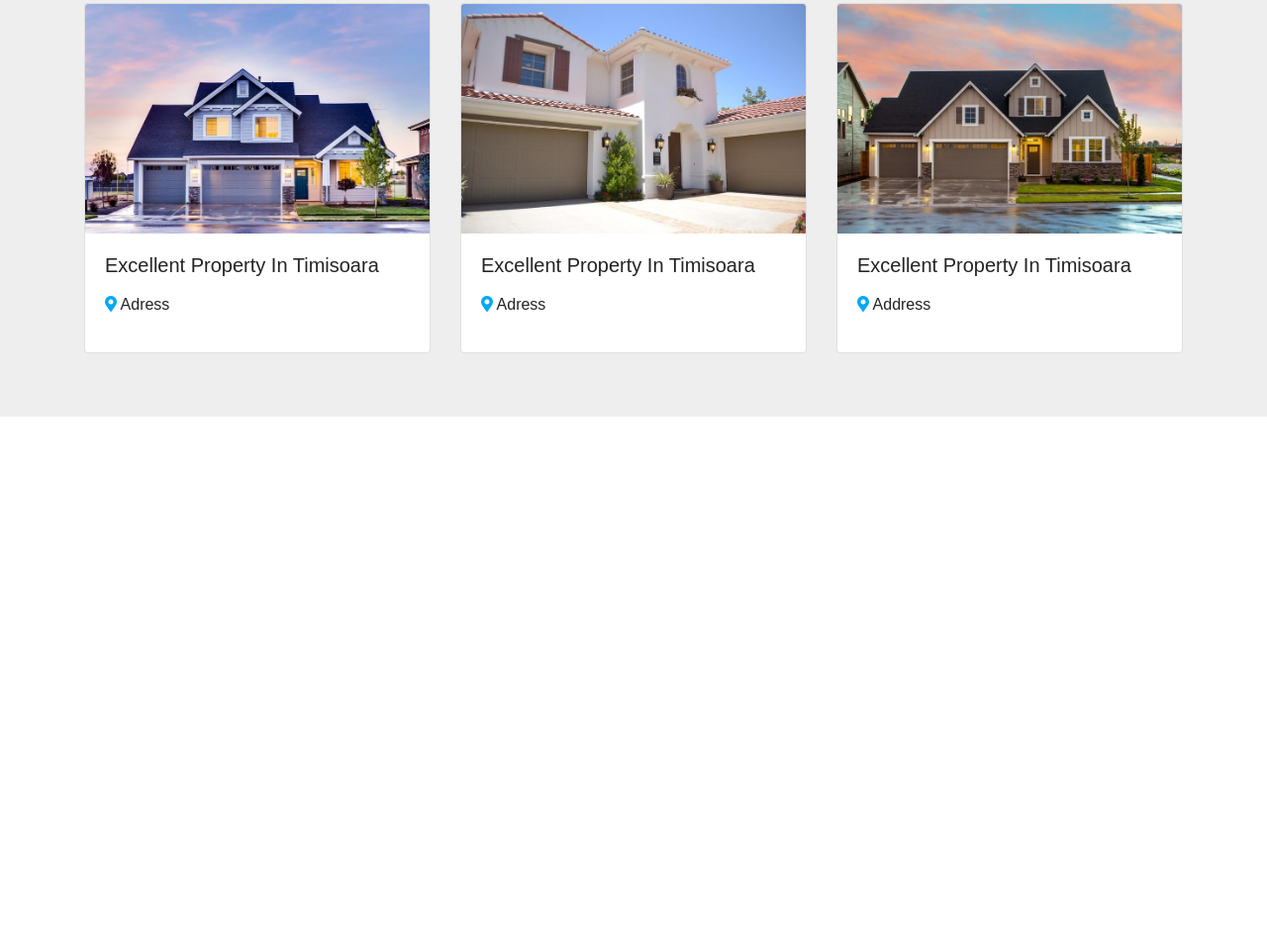
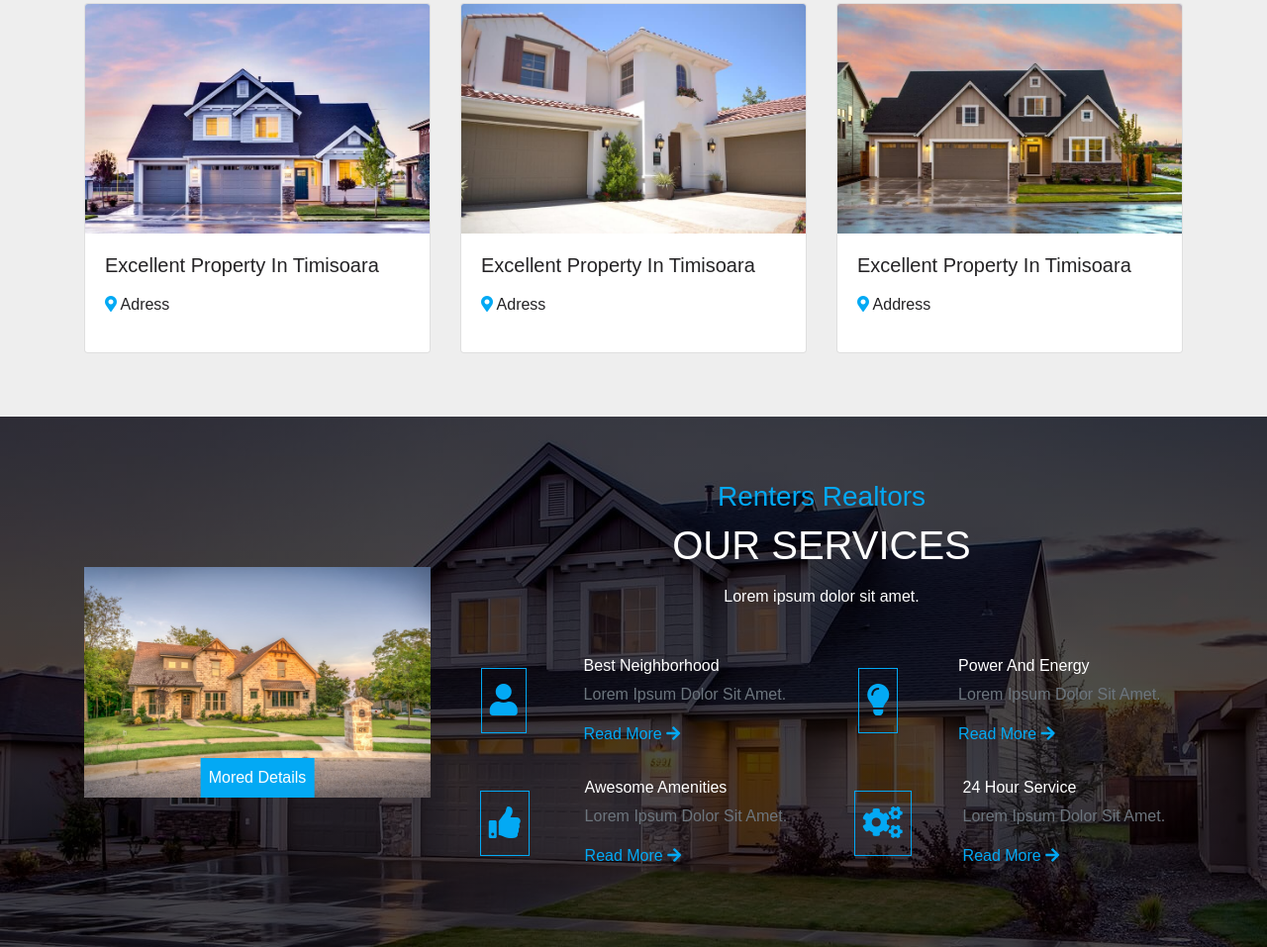
Before and after one commit to SelariuAlex/Rent, a plain HTML site: page index.html in a window 1280 px wide. Shown: the part 1625-2582 px from the top of the page at 99% size. Before the commit the page ends 2046 px from the top, so only its background shows below. Drawn offline with Linux system fonts and the light colour scheme.

Commit message:
services

```diff
--- a/css/main.css
+++ b/css/main.css
@@ -87,3 +87,39 @@ body {
 .featured {
   background: var(--mainGrey);
 }
+/* services section */
+.services,
+.tour {
+  background: linear-gradient(rgba(0, 0, 0, 0.7), rgba(0, 0, 0, 0.7)),
+    url('../img/bg.jpeg') center/cover fixed no-repeat;
+}
+.services-info-text {
+  position: absolute;
+  bottom: 0;
+  left: 50%;
+  transform: translateX(-50%);
+  background: var(--mainBlue);
+  color: var(--mainWhite) !important;
+  margin-bottom: 0;
+  text-decoration: none;
+  text-align: center;
+}
+.services-info-text:hover {
+  color: var(--mainDark) !important;
+  text-decoration: none;
+}
+.service-icon {
+  font-size: 2rem;
+  color: var(--mainBlue);
+  padding: 0.5rem;
+  border: 0.1rem solid var(--mainBlue);
+  margin-right: 1rem;
+  transition: all 1s ease-in-out;
+}
+.service-icon:hover {
+  background: var(--mainBlue);
+  color: var(--mainGrey);
+}
+.service-link:hover {
+  color: var(--mainWhite);
+}
--- a/index.html
+++ b/index.html
@@ -276,6 +276,111 @@
     </section>
     <!-- end of featured -->
 
+    <!-- services section -->
+    <section id="services" class="services py-5">
+      <div class="container">
+        <div class="row flex-lg-row-reverse">
+          <!-- services info -->
+          <div class="col-lg-8 my-3">
+            <!-- section title -->
+            <div class="row">
+              <div class="col text-center section-title mb-3">
+                <h3 class="text-blue text-capitalize">renters realtors</h3>
+                <h1 class="text-uppercase text-white">our services</h1>
+                <div class="title-underline my-3 bg-secondary">
+                  <div class="title-underline__center"></div>
+                </div>
+                <p class="w-75 mx-auto text-white">
+                  Lorem ipsum dolor sit amet.
+                </p>
+              </div>
+            </div>
+            <!-- end of section title -->
+            <div class="row">
+              <!-- single service -->
+              <div
+                class="col-10 mx-auto col-sm-6 d-flex justify-content-around my-3"
+              >
+                <div class="service-icon align-self-center">
+                  <i class="fas fa-user"></i>
+                </div>
+                <!-- service info -->
+                <div class="text-capitalize">
+                  <h6 class="text-white">best neighborhood</h6>
+                  <p class="text-secondary">Lorem ipsum dolor sit amet.</p>
+                  <a href="#" class="text-blue service-link">
+                    read more <span><i class="fas fa-arrow-right"></i></span>
+                  </a>
+                </div>
+              </div>
+              <!-- end single service -->
+              <!-- single service -->
+              <div
+                class="col-10 mx-auto col-sm-6 d-flex justify-content-around my-3"
+              >
+                <div class="service-icon align-self-center">
+                  <i class="fas fa-lightbulb"></i>
+                </div>
+                <!-- service info -->
+                <div class="text-capitalize">
+                  <h6 class="text-white">power and energy</h6>
+                  <p class="text-secondary">Lorem ipsum dolor sit amet.</p>
+                  <a href="#" class="text-blue service-link">
+                    read more <span><i class="fas fa-arrow-right"></i></span>
+                  </a>
+                </div>
+              </div>
+              <!-- end single service -->
+              <!-- single service -->
+              <div
+                class="col-10 mx-auto col-sm-6 d-flex justify-content-around my-3"
+              >
+                <div class="service-icon align-self-center">
+                  <i class="fas fa-thumbs-up"></i>
+                </div>
+                <!-- service info -->
+                <div class="text-capitalize">
+                  <h6 class="text-white">awesome amenities</h6>
+                  <p class="text-secondary">Lorem ipsum dolor sit amet.</p>
+                  <a href="#" class="text-blue service-link">
+                    read more <span><i class="fas fa-arrow-right"></i></span>
+                  </a>
+                </div>
+              </div>
+              <!-- end single service -->
+              <!-- single service -->
+              <div
+                class="col-10 mx-auto col-sm-6 d-flex justify-content-around my-3"
+              >
+                <div class="service-icon align-self-center">
+                  <i class="fas fa-cogs"></i>
+                </div>
+                <!-- service info -->
+                <div class="text-capitalize">
+                  <h6 class="text-white">24 hour service</h6>
+                  <p class="text-secondary">Lorem ipsum dolor sit amet.</p>
+                  <a href="#" class="text-blue service-link">
+                    read more <span><i class="fas fa-arrow-right"></i></span>
+                  </a>
+                </div>
+              </div>
+              <!-- end single service -->
+            </div>
+          </div>
+          <!-- services photo -->
+          <div class="col-10 mx-auto col-lg-4 align-self-center">
+            <div class="img-container">
+              <img src="img/service.jpeg" class="img-fluid" alt="" />
+              <a href="#" class="text-capitalize services-info-text p-2"
+                >mored details</a
+              >
+            </div>
+          </div>
+        </div>
+      </div>
+    </section>
+    <!-- end of services section -->
+
     <script src="js/jquery-3.3.1.min.js"></script>
     <script src="js/bootstrap.bundle.min.js"></script>
     <script src="js/app.js"></script>
```
Also changed, not shown: img/service.jpeg (added).
